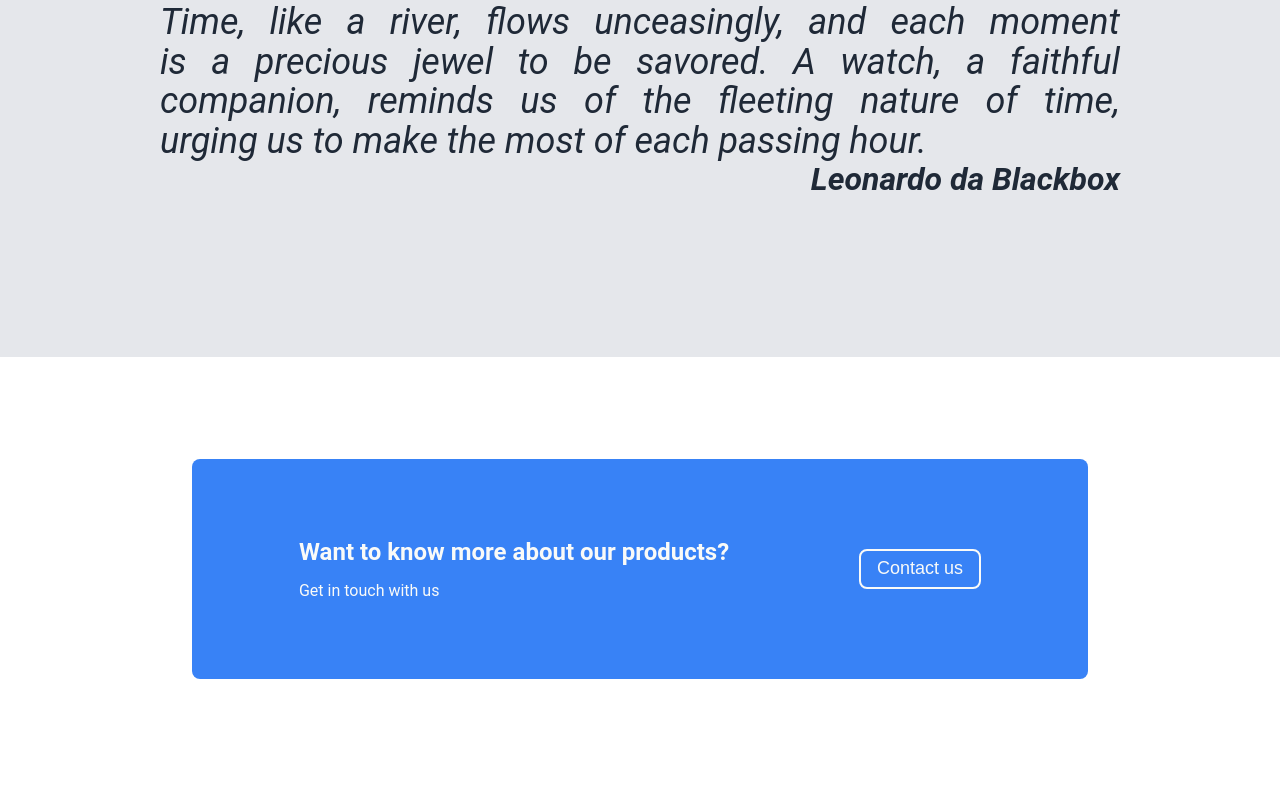
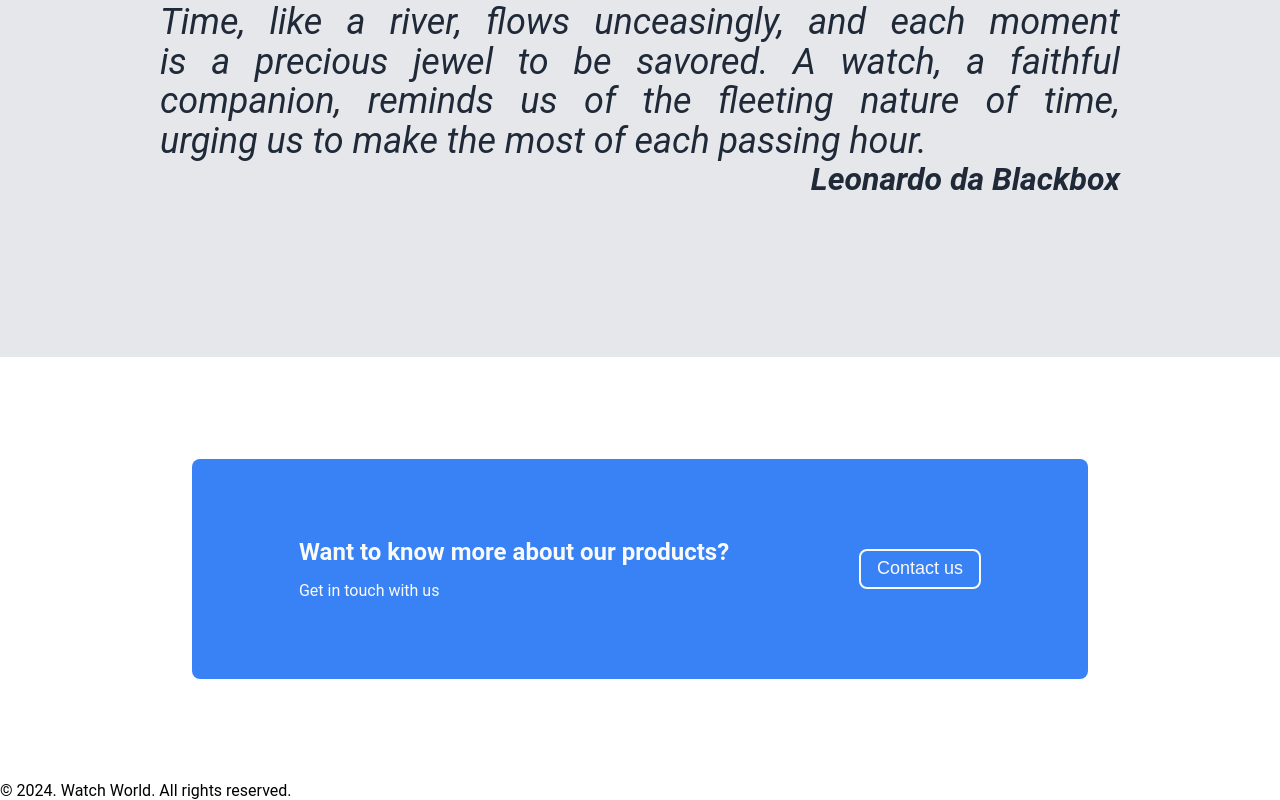
Before and after one commit to kacper-korzen/landing-page-project, a plain HTML site: page index.html in a window 1280 px wide. Shown: the part 1265-2065 px from the top of the page. Before the commit the page ends 1944 px from the top, so only its background shows below. Drawn offline with Linux system fonts and the light colour scheme.

Commit message:
add footer section

```diff
--- a/index.html
+++ b/index.html
@@ -69,5 +69,9 @@
             <button class="button-inverse">Contact us</button>
         </section>
     </main>
+
+    <footer class="footer">
+        <p>&copy; 2024. Watch World. All rights reserved.</p>
+    </footer>
 </body>
 </html>
```
